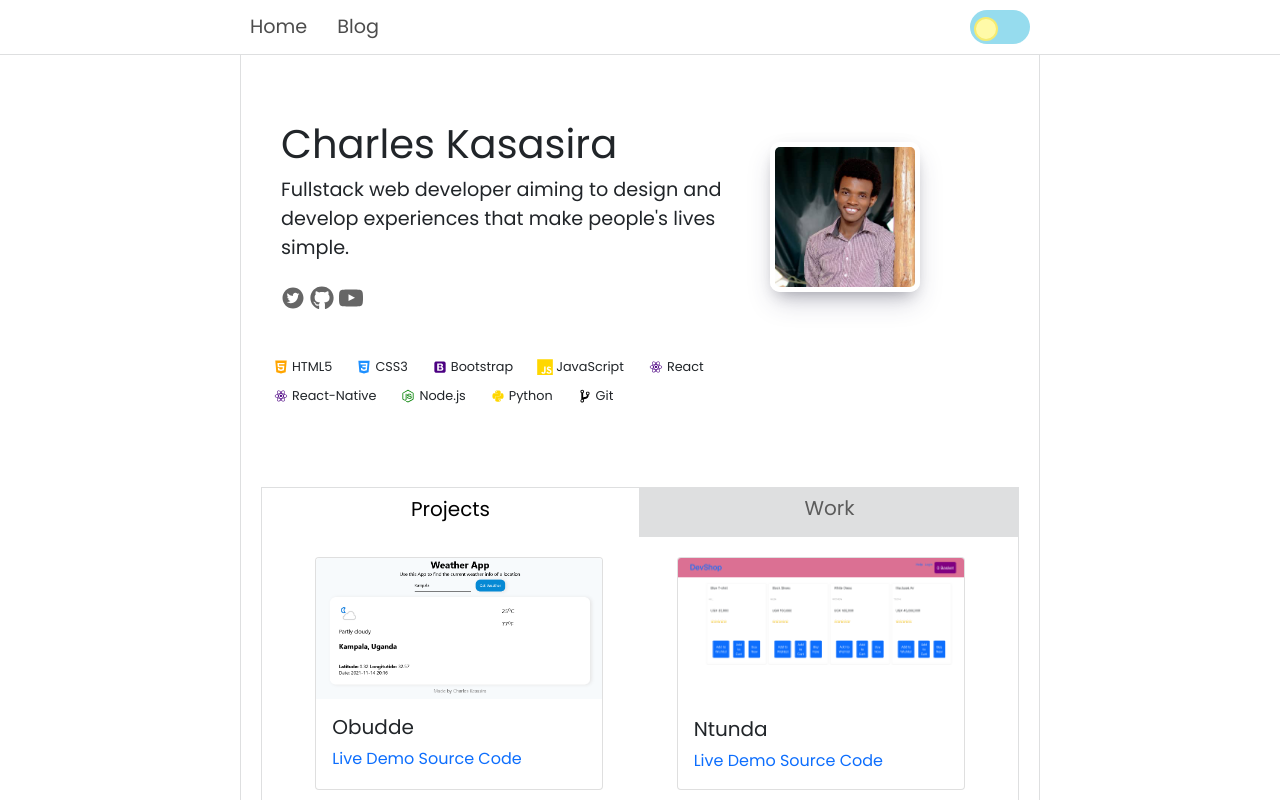
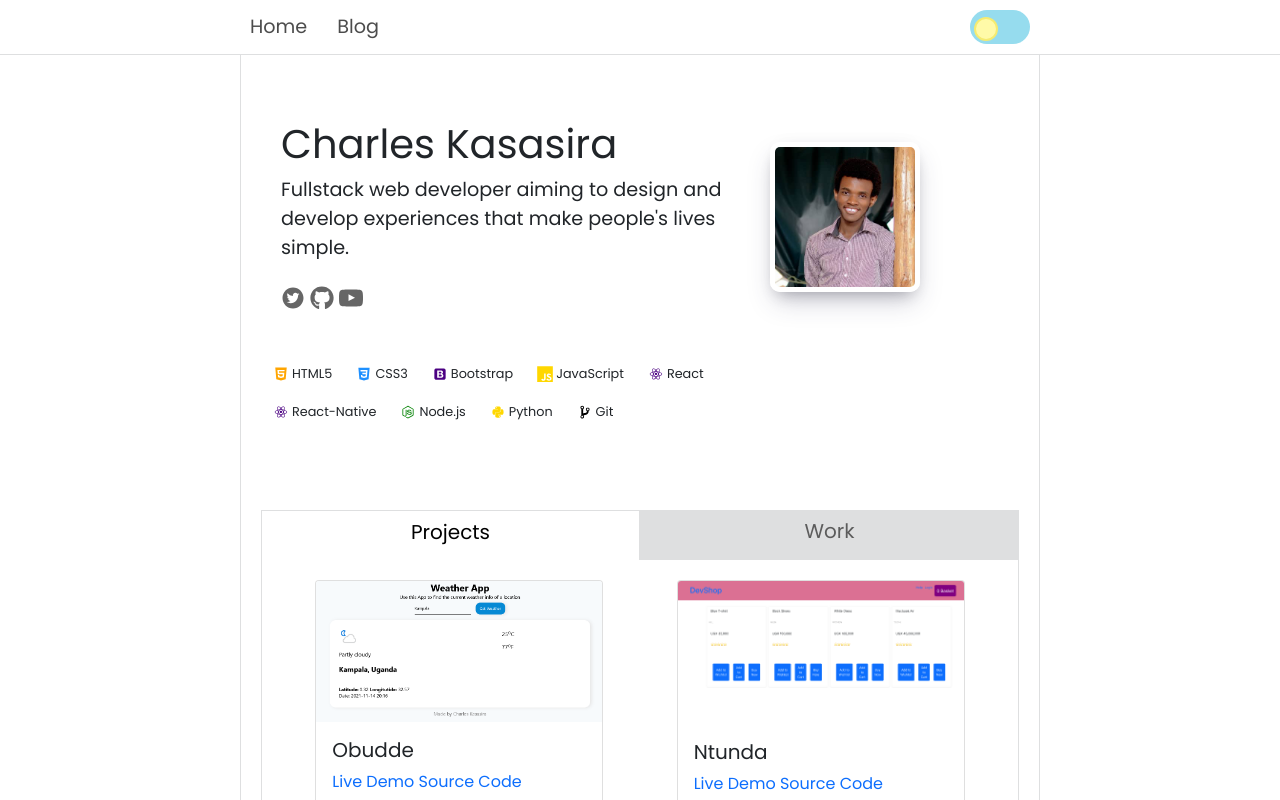
Before and after one commit to CharlesKasasira/get-tweet, a React (Create React App) app: page / in a window 1280 px wide. Shown: the top 800 px of the page. Built offline with nearby package versions, Linux system fonts and the light colour scheme.

Commit message:
SkillBadge spacing

```diff
--- a/src/components/Partials/SkillBadge.js
+++ b/src/components/Partials/SkillBadge.js
@@ -1,11 +1,12 @@
 function SkillBadge({ skill, skillIcon, color }) {
   return (
-    <span
+    <div
         style={{
             padding: '5px 10px',
             borderRadius: '20px',
             fontSize: '0.8rem',
-            margin: '0 2px'
+            margin: '2px 2px',
+            display: 'inline-block'
         }}
         className='skill'
     >
@@ -15,7 +16,7 @@ function SkillBadge({ skill, skillIcon, color }) {
             {skillIcon}
         </span>
         <span className='skill-text'>{skill}</span>
-    </span>
+    </div>
   )
 }
 
--- a/src/components/views/Home.js
+++ b/src/components/views/Home.js
@@ -44,7 +44,7 @@ function Home() {
                                 <SkillBadge skill={'React'} skillIcon={<DiReact />} color='indigo' />
                             </div>
 
-                            <div style={{marginTop: '5px'}}>
+                            <div>
                                 <SkillBadge skill={'React-Native'} skillIcon={<DiReact />} color='indigo' />
                                 <SkillBadge skill={'Node.js'} skillIcon={<DiNodejsSmall />} color='green' />
                                 <SkillBadge skill={'Python'} skillIcon={<DiPython />} color='gold' />
```
Also changed, not shown: 1 other file (tests, documents, lock files or other folders).
